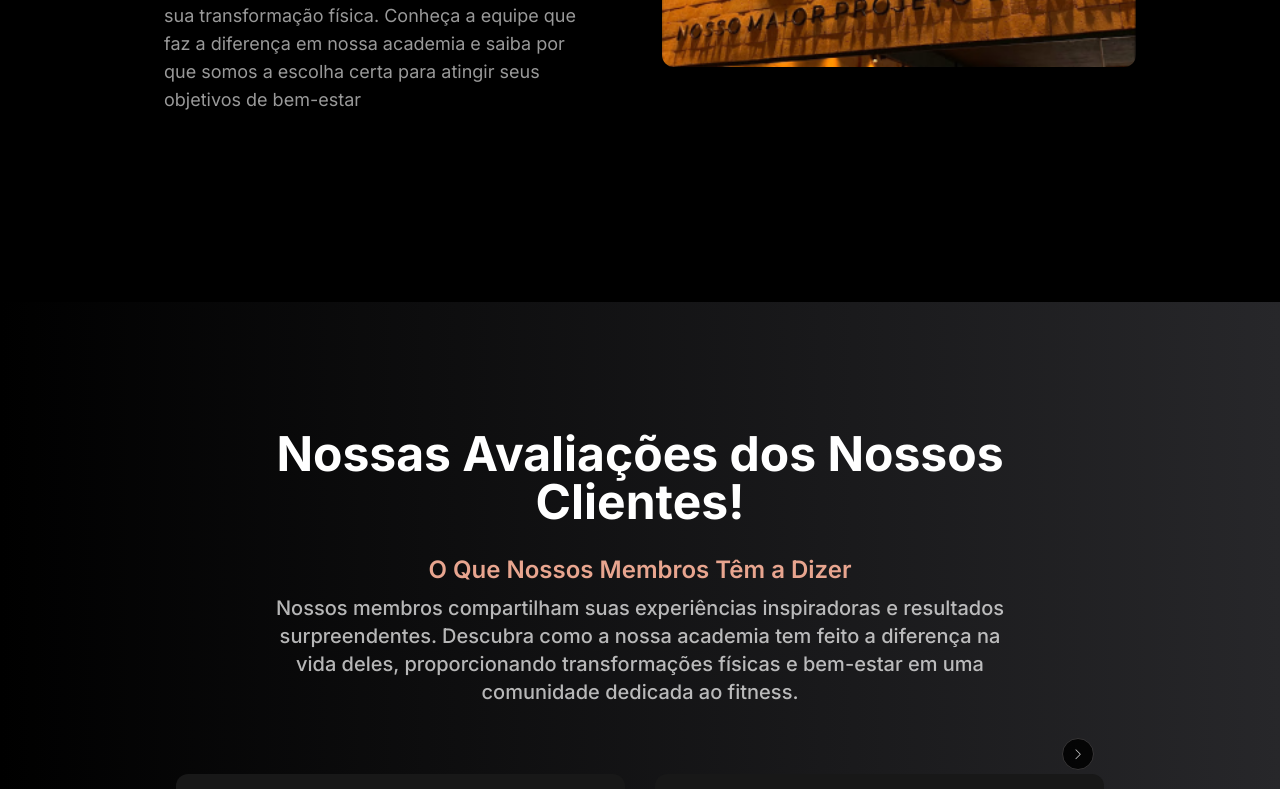
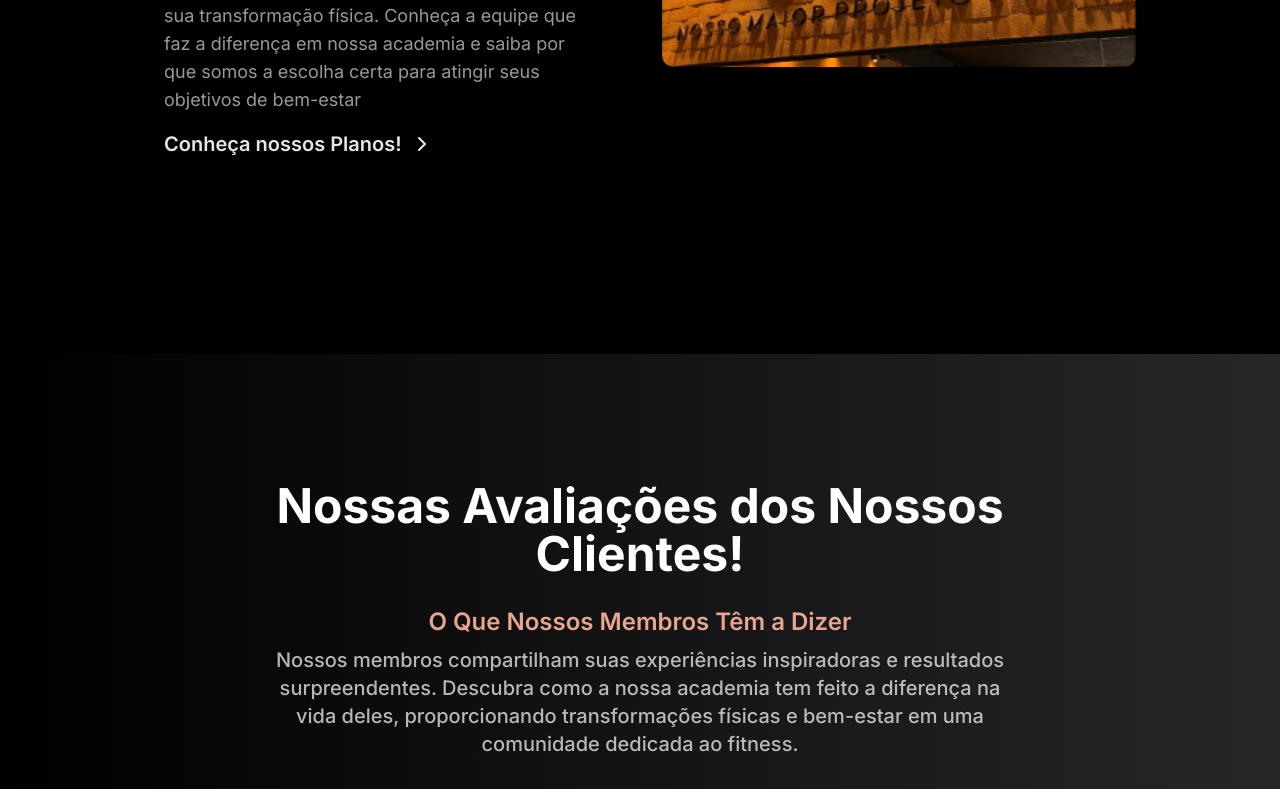
Before and after one commit to DevWeDesc/AcademiaMaverick, a Next.js app: page / in a window 1280 px wide. Shown: the part 1020-1809 px from the top of the page. Built offline with nearby package versions, Linux system fonts and the light colour scheme.

Commit message:
Adicionando Botão no about

```diff
--- a/src/components/About.tsx
+++ b/src/components/About.tsx
@@ -1,6 +1,6 @@
 import React from "react";
 import { SwiperAbout } from "./SwiperAbout/SwiperAbout";
-
+import { ChevronRight } from "lucide-react";
 export const About = () => {
   return (
     <div className="lg:grid lg:grid-cols-2 lg:gap-11 lg:px-36 lg:py-40 bg-black">
@@ -10,12 +10,19 @@ export const About = () => {
         <p className="text-logoColorLight opacity-100 mb-2 lg:font-medium lg:text-2xl ">
           Construindo um Legado de Excelência em Fitness
         </p>
-        <p className="opacity-60 text-[12px] hover:opacity-100 transition-all mb-7 lg:text-lg">
+        <p className="opacity-60 text-[12px] hover:opacity-100 transition-all mb-2 lg:text-lg">
           Descubra a nossa jornada de dedicação ao fitness, paixão pela saúde e
           compromisso com a sua transformação física. Conheça a equipe que faz a
           diferença em nossa academia e saiba por que somos a escolha certa para
           atingir seus objetivos de bem-estar
         </p>
+        <a
+          href="#plans"
+          className="text-white flex flex-row gap-2 font-semibold items-center hover:gap-4 transition-all text-[14px] mb-7 lg:py-2 lg:text-xl opacity-90 hover:opacity-100"
+        >
+          <span>Conheça nossos Planos! </span>
+          <ChevronRight />
+        </a>
       </div>
       <div className="bg-transparent">
         <SwiperAbout />
--- a/src/components/SwiperFeedbacks/Swiper.tsx
+++ b/src/components/SwiperFeedbacks/Swiper.tsx
@@ -21,7 +21,7 @@ export const SwiperFeedbacks = ({ slidesPerView }: ISwiperFeedbacks) => {
     >
       {comentsData.map((data, index) => (
         <SwiperSlide key={index} className="cursor-grab active:cursor-grabbing">
-          <div className="w-full min-h-full flex cursor-grab active:cursor-grabbing mt-10 flex-col gap-4 p-4 lg:px-5 lg:py-14 rounded-xl bg-[#181818]">
+          <div className="w-full min-h-full flex cursor-grab active:cursor-grabbing mt-10 lg:mt-16 flex-col gap-4 p-4 lg:px-5 lg:py-14 rounded-xl bg-[#181818]">
             <div className="flex gap-6 m-0 items-center">
               {data.photo ? (
                 <Image
--- a/src/components/SwiperFeedbacks/style.css
+++ b/src/components/SwiperFeedbacks/style.css
@@ -18,9 +18,6 @@
   --swiper-navigation-size: 32px;
   --swiper-navigation-color: #fff;
 } */
-
-@media (min-width: 1040px) {
-}
 
 .mySwiperFeedback .swiper-button-prev,
 .mySwiperFeedback .swiper-button-next {
@@ -323,3 +320,30 @@
 .mySwiperFeedback .swiper-pagination-lock {
   display: none;
 }
+
+@media (min-width: 1040px) {
+  .mySwiperFeedback .swiper-button-prev,
+  .mySwiperFeedback .swiper-button-next {
+    right: 0;
+    top: 20px;
+    width: 52px;
+    height: 52px;
+    margin-top: calc(0px - (32px / 2));
+    z-index: 10;
+    cursor: pointer;
+    display: flex;
+    border-radius: 50%;
+    border: 1px solid #3b393a;
+    background-color: #000;
+    color: #000;
+    opacity: 0.85;
+    transition: 0.2s;
+  }
+  .mySwiperFeedback .swiper-button-prev svg,
+  .mySwiperFeedback .swiper-button-next svg {
+    width: 90%;
+    height: 90%;
+    object-fit: contain;
+    transform-origin: center;
+  }
+}
```
